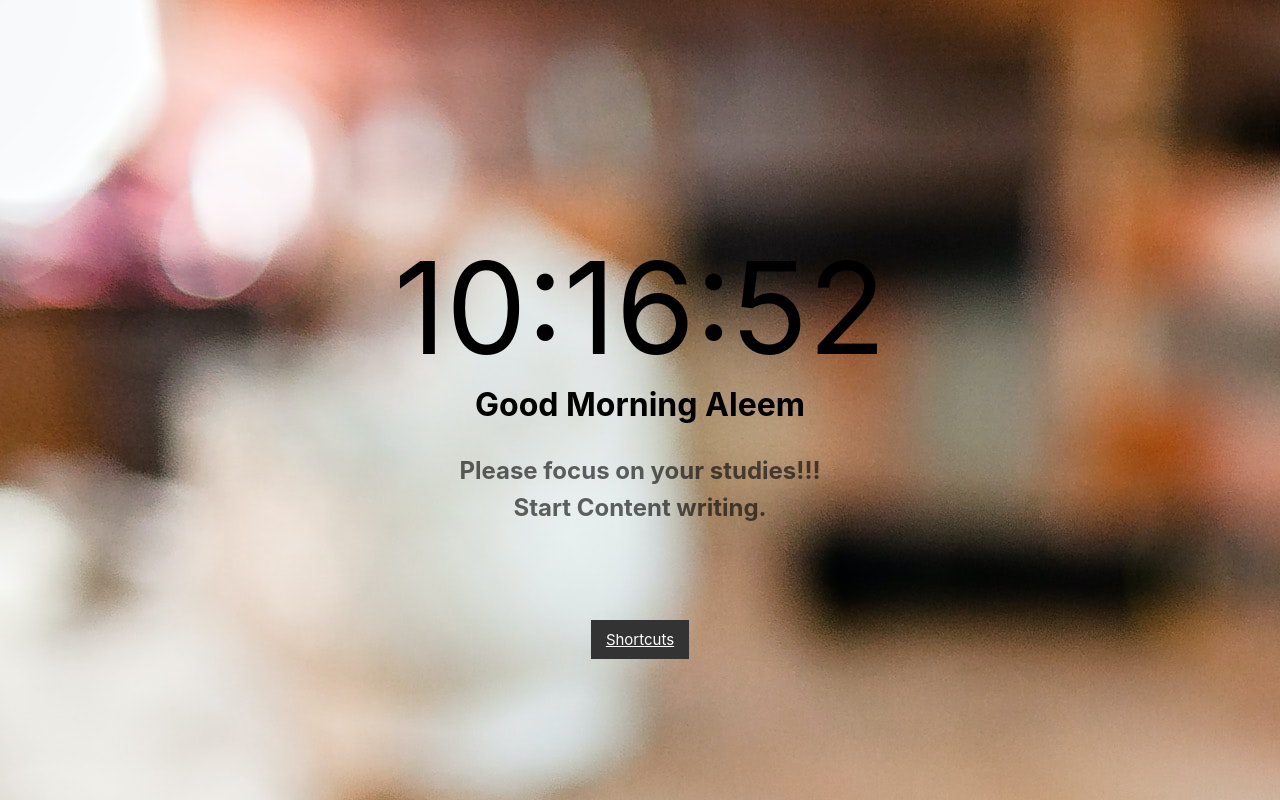
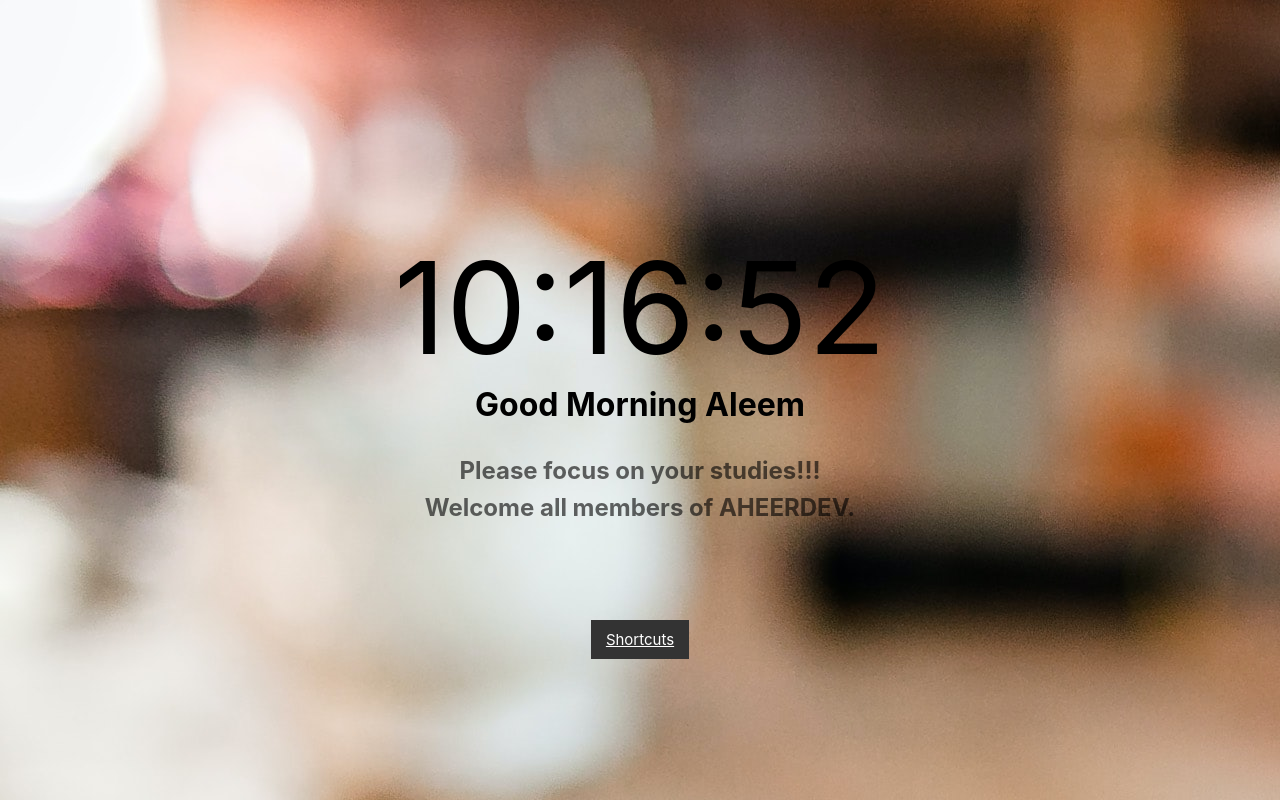
Before and after one commit to aleemaheer/Landing-Page, a plain HTML site: page index.html in a window 1280 px wide. Drawn offline with Linux system fonts and the light colour scheme.

Commit message:
Some correctness

```diff
--- a/index.html
+++ b/index.html
@@ -16,7 +16,7 @@
     </h1>
 
     <h2>Please focus on your studies!!!</h2>
-    <h2 id="focus" contenteditable="true">Start Content writing.</h2><br><br>
+    <h2 id="focus" contenteditable="true">Welcome all members of AHEERDEV.</h2><br><br>
 
     <div id="spacer" margin-top="900px"></div>
     <a id="shortcuts" href="shortcuts/index.html">Shortcuts</a>
```
